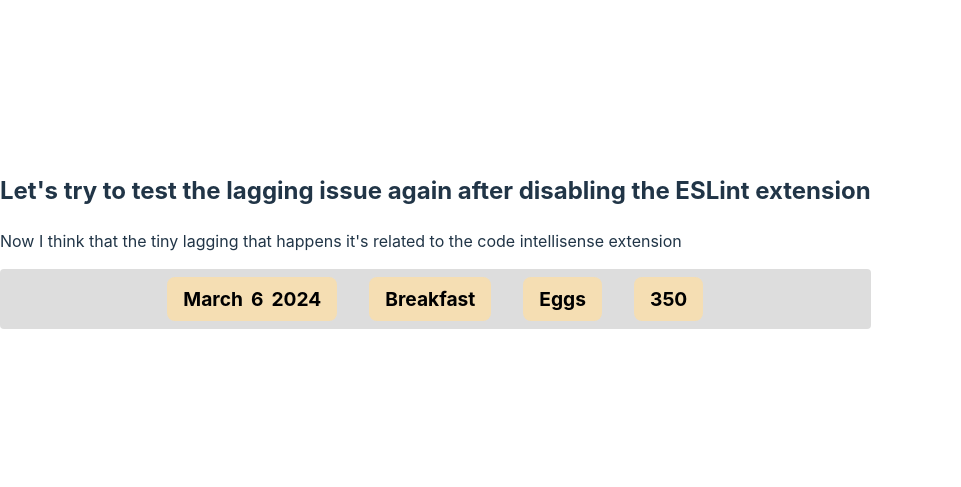
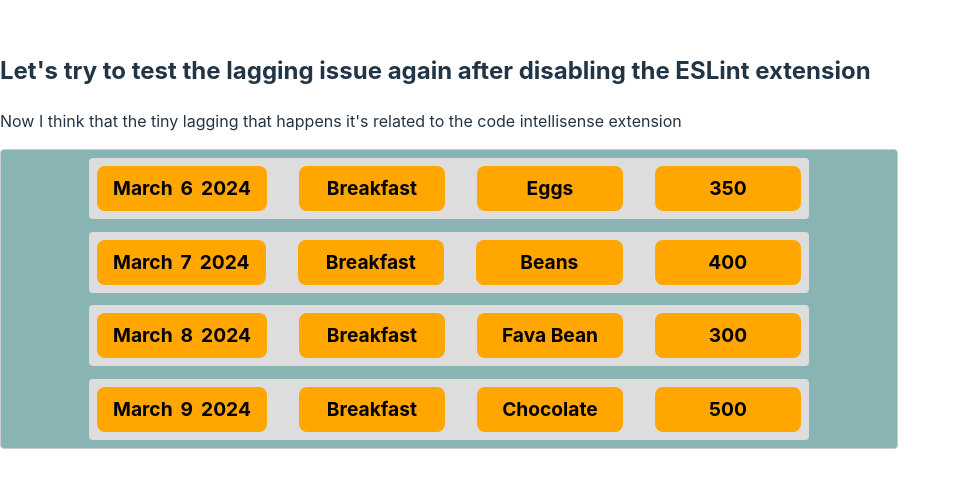
Before and after one commit to mostafafinal/Front-End-Tutorial, a React (Vite) app in the folder react/calorie-tracker/: page / in a window 1280 px wide. Shown: the part 159-646 px from the top of the page, without its empty margins (0-961 px from the left). Built offline with nearby package versions, Linux system fonts and the light colour scheme.

Commit message:
React learning tasks

```diff
--- a/react/calorie-tracker/src/App.jsx
+++ b/react/calorie-tracker/src/App.jsx
@@ -1,4 +1,4 @@
-import CalorieRecord from "./components/CalorieRecord";
+import { RecordListItems, RecordsList } from "./components/RecordList";
 function App() {
   return (
     <div className="App">
@@ -10,11 +10,9 @@ function App() {
         Now I think that the tiny lagging that happens it's related to the code
         intellisense extension
       </p>
-      <CalorieRecord
-        meal="Breakfast"
-        calories="350"
-        food="Eggs"
-        date={new Date("2024-03-06")}></CalorieRecord>
+      <div className="list-wrapper">
+        <RecordListItems records={RecordsList} />
+      </div>
     </div>
   );
 }
--- /dev/null
+++ b/react/calorie-tracker/src/components/RecordList.css
@@ -0,0 +1,36 @@
+.list-wrapper {
+  padding: 0.5rem;
+  border: 0.1rem solid #ccc;
+  border-radius: 0.25rem;
+  background-color: rgb(137, 180, 180);
+  .record-list {
+    width: 80%;
+    list-style: none;
+    padding: 0.5rem;
+    border-radius: 0.25rem;
+    margin: auto;
+    display: flex;
+    background-color: #ddd;
+    gap: 2rem;
+    justify-content: center;
+    align-items: center;
+    &:not(:last-of-type) {
+      margin-bottom: 0.8rem;
+    }
+    li {
+      width: 10rem;
+      text-align: center;
+      cursor: pointer;
+      padding: 0.5rem 1rem;
+      border-radius: 0.5rem;
+      background-color: rgb(255, 166, 0);
+      color: black;
+      font-size: 1.2rem;
+      font-weight: 700;
+      &.date {
+        display: flex;
+        gap: 0.5rem;
+      }
+    }
+  }
+}
--- /dev/null
+++ b/react/calorie-tracker/src/components/RecordList.jsx
@@ -0,0 +1,54 @@
+import "../components/RecordList.css";
+
+const RecordsList = [
+  {
+    meal: "Breakfast",
+    calories: "350",
+    food: "Eggs",
+    date: new Date("2024-03-06"),
+  },
+  {
+    meal: "Breakfast",
+    calories: "400",
+    food: "Beans",
+    date: new Date("2024-03-07"),
+  },
+  {
+    meal: "Breakfast",
+    calories: "300",
+    food: "Fava Bean",
+    date: new Date("2024-03-08"),
+  },
+  {
+    meal: "Breakfast",
+    calories: "500",
+    food: "Chocolate",
+    date: new Date("2024-03-09"),
+  },
+];
+function RecordListItems({ records }) {
+  if (!records || records.length === 0) {
+    return <div>No records available</div>;
+  }
+
+  return records.map((obj, index) => {
+    const month = obj.date.toLocaleString("default", { month: "long" });
+    const day = obj.date.getDate();
+    const year = obj.date.getFullYear();
+
+    return (
+      <ul key={index} className="record-list">
+        <li className="date">
+          <div>{month}</div>
+          <div>{day}</div>
+          <div>{year}</div>
+        </li>
+        <li>{obj.meal}</li>
+        <li>{obj.food}</li>
+        <li>{obj.calories}</li>
+      </ul>
+    );
+  });
+}
+
+export { RecordListItems, RecordsList };
```
